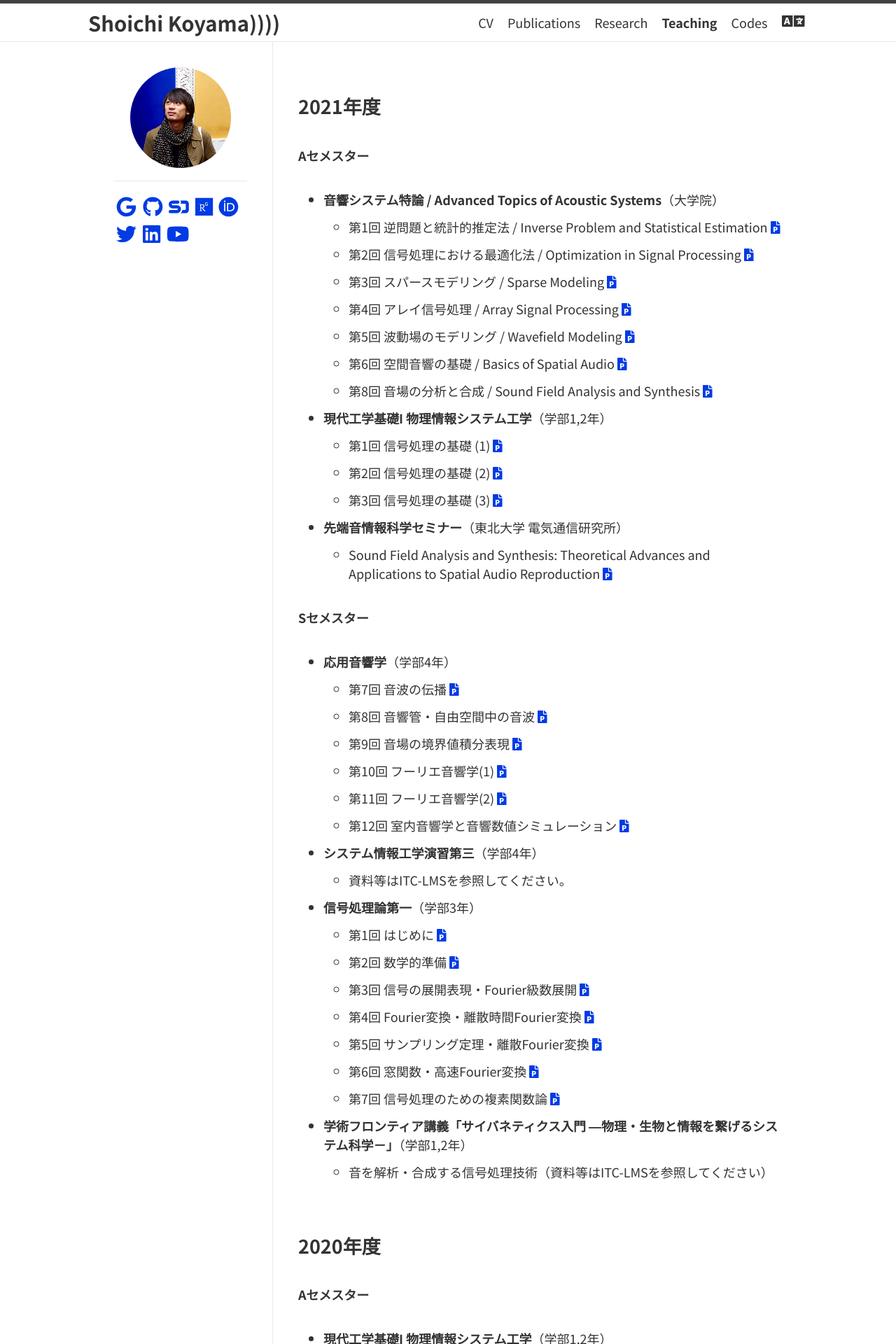
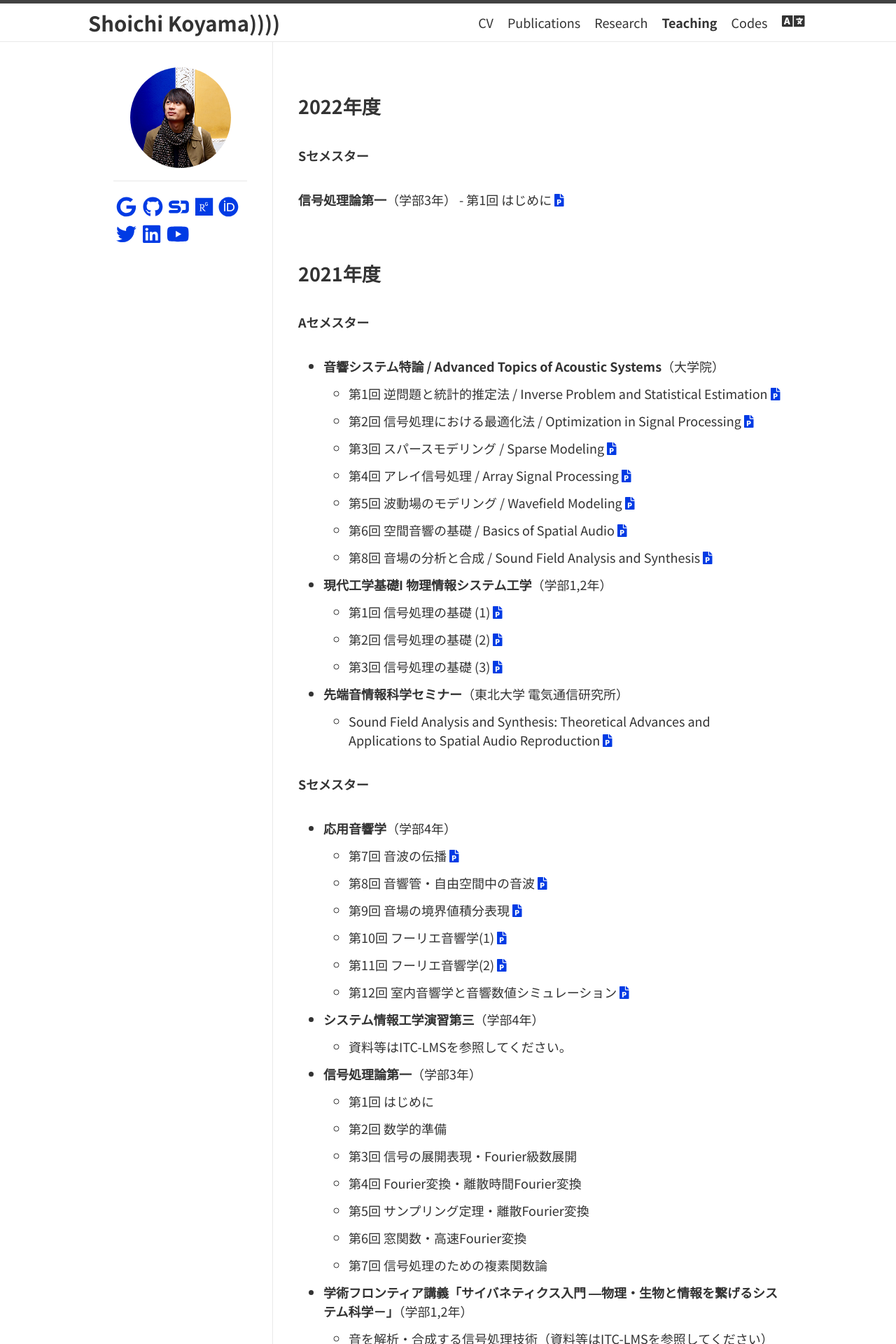
Before and after one commit to sh01k/sh01k.github.io, a Jekyll site: the page built from docs/ja/teaching.md, in a window 1280 px wide. Shown: the top 1920 px of the page at 70% size. Built offline with Jekyll 4.4.1, drawn with Linux system fonts in a browser that asks for light colours; some of the changed text lies outside the part shown.

Commit message:
updated teaching

```diff
--- a/docs/ja/teaching.md
+++ b/docs/ja/teaching.md
@@ -4,6 +4,13 @@ title: Teaching
 permalink: /ja/teaching/
 lang: ja
 ---
+
+## 2022年度
+
+**Sセメスター**
+
+ **信号処理論第一**（学部3年）
+    - 第1回 はじめに [<i class="fas fa-file-powerpoint"></i>](http://sp.ipc.i.u-tokyo.ac.jp/~koyama/teaching/sigpro1_2022/sigpro1_day1.pdf)
 
 ## 2021年度
 
@@ -40,13 +47,13 @@ lang: ja
     - 資料等はITC-LMSを参照してください。
 
 - **信号処理論第一**（学部3年）
-    - 第1回 はじめに [<i class="fas fa-file-powerpoint"></i>](http://sp.ipc.i.u-tokyo.ac.jp/~koyama/teaching/sigpro1_2021/sigpro1_day1.pdf)
-    - 第2回 数学的準備 [<i class="fas fa-file-powerpoint"></i>](http://sp.ipc.i.u-tokyo.ac.jp/~koyama/teaching/sigpro1_2021/sigpro1_day2.pdf)
-    - 第3回 信号の展開表現・Fourier級数展開 [<i class="fas fa-file-powerpoint"></i>](http://sp.ipc.i.u-tokyo.ac.jp/~koyama/teaching/sigpro1_2021/sigpro1_day3.pdf)
-    - 第4回 Fourier変換・離散時間Fourier変換 [<i class="fas fa-file-powerpoint"></i>](http://sp.ipc.i.u-tokyo.ac.jp/~koyama/teaching/sigpro1_2021/sigpro1_day4.pdf)
-    - 第5回 サンプリング定理・離散Fourier変換 [<i class="fas fa-file-powerpoint"></i>](http://sp.ipc.i.u-tokyo.ac.jp/~koyama/teaching/sigpro1_2021/sigpro1_day5.pdf)
-    - 第6回 窓関数・高速Fourier変換 [<i class="fas fa-file-powerpoint"></i>](http://sp.ipc.i.u-tokyo.ac.jp/~koyama/teaching/sigpro1_2021/sigpro1_day6.pdf)
-    - 第7回 信号処理のための複素関数論 [<i class="fas fa-file-powerpoint"></i>](http://sp.ipc.i.u-tokyo.ac.jp/~koyama/teaching/sigpro1_2021/sigpro1_day7.pdf)
+    - 第1回 はじめに
+    - 第2回 数学的準備
+    - 第3回 信号の展開表現・Fourier級数展開
+    - 第4回 Fourier変換・離散時間Fourier変換
+    - 第5回 サンプリング定理・離散Fourier変換
+    - 第6回 窓関数・高速Fourier変換
+    - 第7回 信号処理のための複素関数論
 
 - **学術フロンティア講義「サイバネティクス入門 ―物理・生物と情報を繋げるシステム科学－」**（学部1,2年）
     - 音を解析・合成する信号処理技術（資料等はITC-LMSを参照してください）
```
